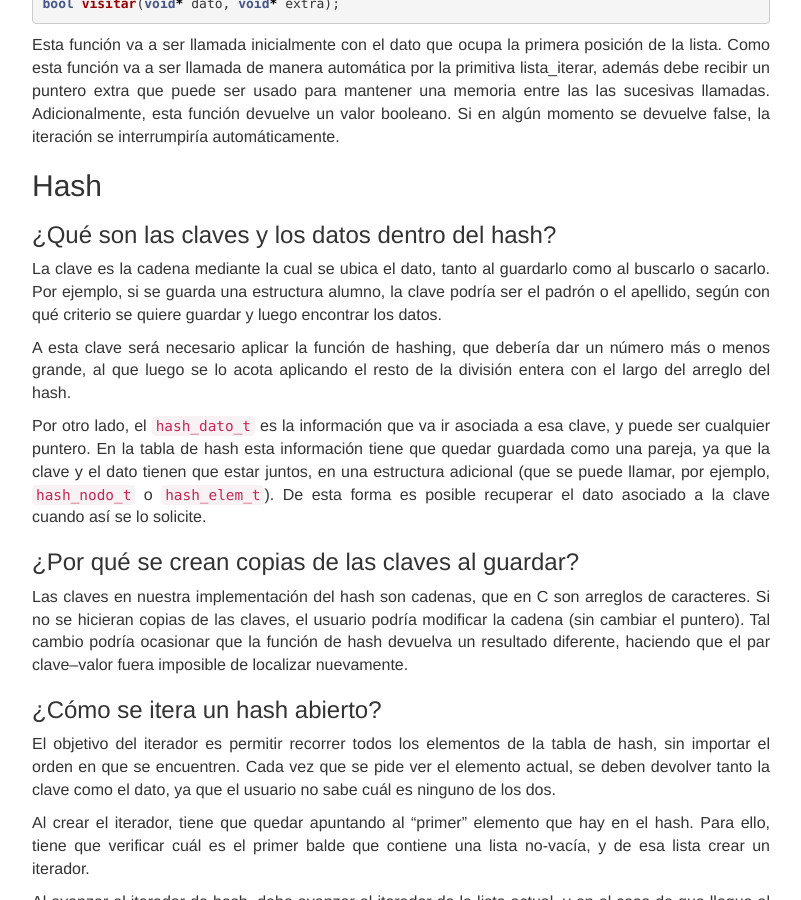
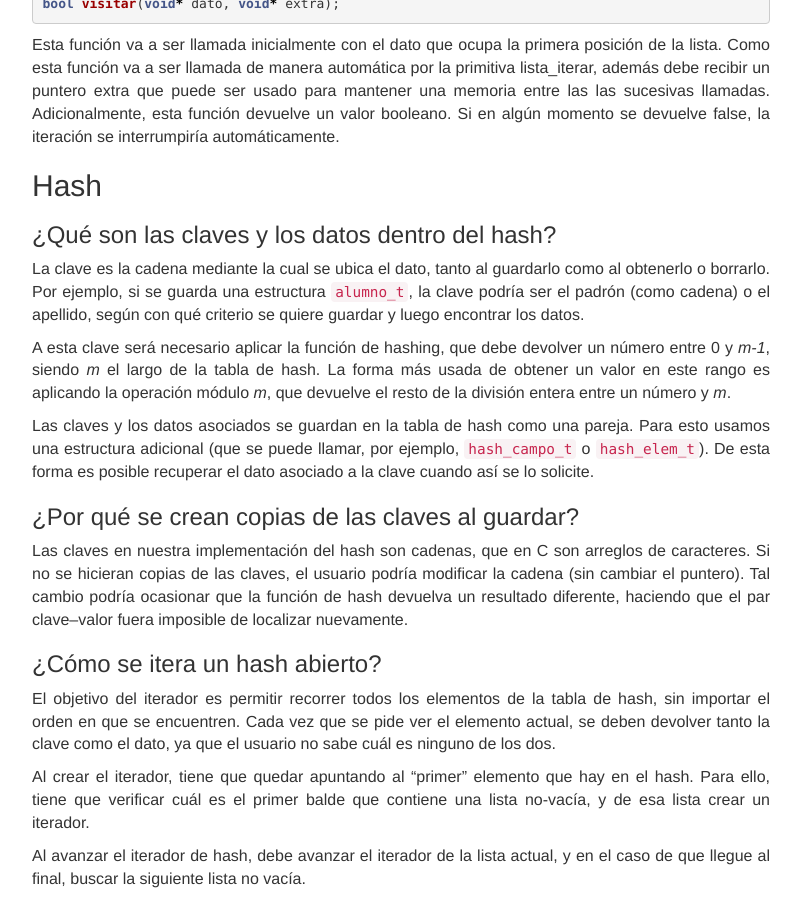
Before and after one commit to algoritmos-rw/algoritmos, a Jekyll site: the page built from static/06_faq.md, in a window 1280 px wide and 900 px high, scrolled down 12838 px. Shown: the whole window, without its empty margins (239-1040 px from the left). Built offline with Jekyll 4.4.1, drawn with Linux system fonts in a browser that asks for light colours.

Commit message:
Fix FAQ desactualizado sobre tablas de hash. (#44)

```diff
--- a/static/06_faq.md
+++ b/static/06_faq.md
@@ -479,11 +479,11 @@ Adicionalmente, esta función devuelve un valor booleano. Si en algún momento s
 
 ### ¿Qué son las claves y los datos dentro del hash?
 
-La clave es la cadena mediante la cual se ubica el dato, tanto al guardarlo como al buscarlo o sacarlo.  Por ejemplo, si se guarda una estructura alumno, la clave podría ser el padrón o el apellido, según con qué criterio se quiere guardar y luego encontrar los datos.
+La clave es la cadena mediante la cual se ubica el dato, tanto al guardarlo como al obtenerlo o borrarlo. Por ejemplo, si se guarda una estructura `alumno_t`, la clave podría ser el padrón (como cadena) o el apellido, según con qué criterio se quiere guardar y luego encontrar los datos.
 
-A esta clave será necesario aplicar la función de hashing, que debería dar un número más o menos grande, al que luego se lo acota aplicando el resto de la división entera con el largo del arreglo del hash.
+A esta clave será necesario aplicar la función de hashing, que debe devolver un número entre 0 y _m-1_, siendo _m_ el largo de la tabla de hash. La forma más usada de obtener un valor en este rango es aplicando la operación módulo _m_, que devuelve el resto de la división entera entre un número y _m_.
 
-Por otro lado, el `hash_dato_t` es la información que va ir asociada a esa clave, y puede ser cualquier puntero.  En la tabla de hash esta información tiene que quedar guardada como una pareja, ya que la clave y el dato tienen que estar juntos, en una estructura adicional (que se puede llamar, por ejemplo, `hash_nodo_t` o `hash_elem_t`).  De esta forma es posible recuperar el dato asociado a la clave cuando así se lo solicite.
+Las claves y los datos asociados se guardan en la tabla de hash como una pareja. Para esto usamos una estructura adicional (que se puede llamar, por ejemplo, `hash_campo_t` o `hash_elem_t`).  De esta forma es posible recuperar el dato asociado a la clave cuando así se lo solicite.
 
 ### ¿Por qué se crean copias de las claves al guardar?
 
```
